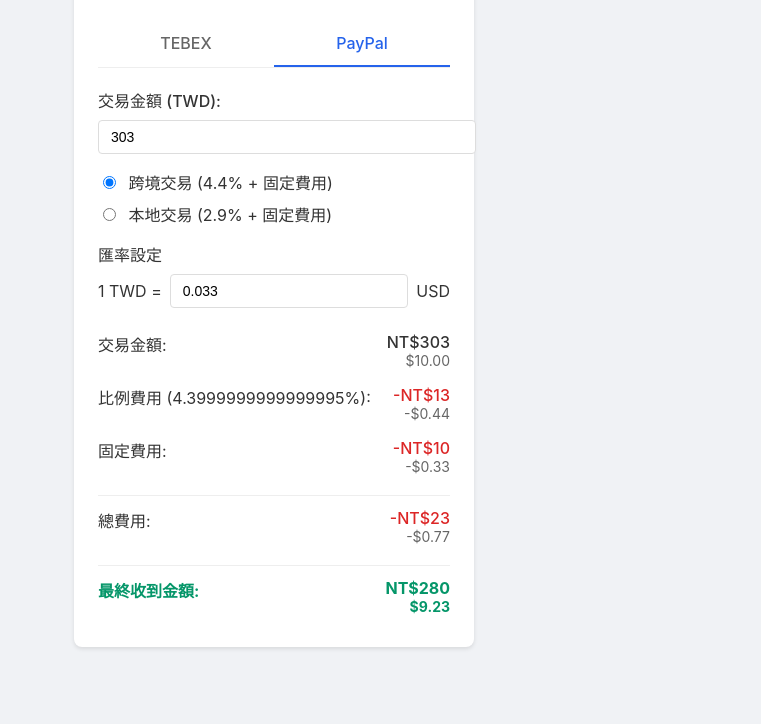
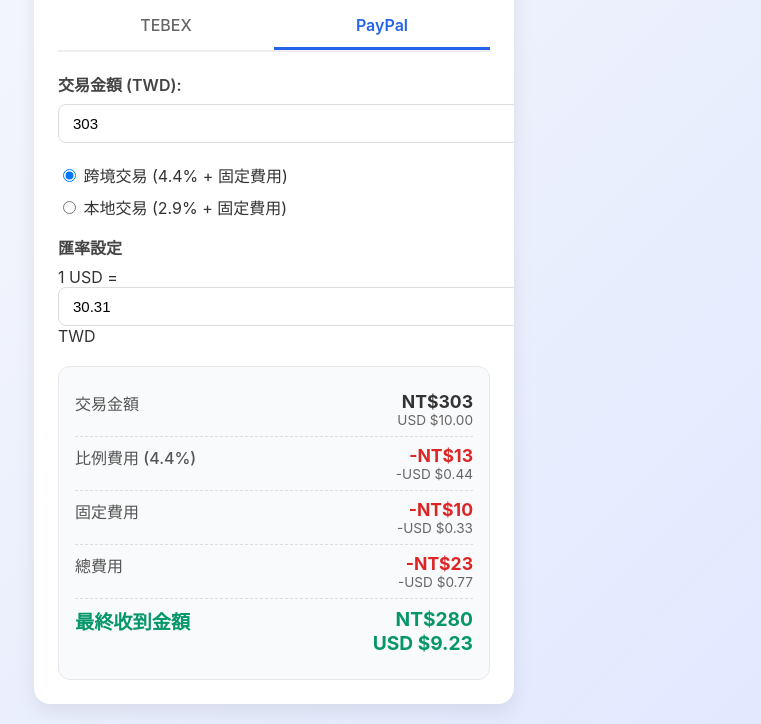
Before and after one commit to Hinake27/Tebex-Paypal, a plain HTML site: page index.html in a window 1280 px wide. Shown: the part 116-840 px from the top of the page, without its empty margins (366-1127 px from the left). Before the commit the page ends 800 px from the top, so only its background shows below. Drawn offline with Linux system fonts and the light colour scheme.

Commit message:
Add files via upload

```diff
--- a/index.html
+++ b/index.html
@@ -10,25 +10,27 @@
       align-items: center;
       min-height: 100vh;
       margin: 0;
-      background-color: #f0f2f5;
+      background: linear-gradient(135deg, #f9fafb, #e0e7ff);
       color: #333;
     }
 
     .container {
       width: 100%;
-      max-width: 400px;
+      max-width: 480px;
       padding: 20px;
     }
 
     .card {
       background: white;
-      border-radius: 8px;
-      box-shadow: 0 2px 4px rgba(0, 0, 0, 0.1);
+      border-radius: 16px;
+      box-shadow: 0 8px 20px rgba(0, 0, 0, 0.08);
+      overflow: hidden;
     }
 
     .card-header {
       padding: 20px;
-      border-bottom: 1px solid #eee;
+      background: #2563eb;
+      color: white;
       display: flex;
       justify-content: space-between;
       align-items: center;
@@ -37,15 +39,16 @@
     .card-title {
       font-size: 1.5rem;
       font-weight: bold;
-      text-align: center;
       margin: 0;
     }
 
     .language-switch {
       padding: 4px 8px;
-      border: 1px solid #ddd;
-      border-radius: 4px;
+      border: none;
+      border-radius: 6px;
       background: white;
+      color: #2563eb;
+      font-weight: 500;
       cursor: pointer;
     }
 
@@ -55,7 +58,7 @@
 
     .tabs {
       display: flex;
-      border-bottom: 1px solid #eee;
+      border-bottom: 2px solid #eee;
       margin-bottom: 20px;
     }
 
@@ -66,12 +69,14 @@
       cursor: pointer;
       font-weight: 500;
       color: #666;
-      border-bottom: 2px solid transparent;
+      border-bottom: 3px solid transparent;
+      transition: all 0.2s ease;
     }
 
     .tab.active {
       color: #2563eb;
       border-bottom-color: #2563eb;
+      font-weight: 600;
     }
 
     .tab-content {
@@ -83,33 +88,54 @@
     }
 
     .input-group {
-      margin-bottom: 16px;
+      margin-bottom: 20px;
     }
 
     .input-group label {
       display: block;
       margin-bottom: 8px;
-      font-weight: 500;
+      font-weight: 600;
+      color: #444;
     }
 
     input[type="number"],
     input[type="text"] {
       width: 100%;
-      padding: 8px 12px;
+      padding: 10px 14px;
       border: 1px solid #ddd;
-      border-radius: 4px;
-      font-size: 14px;
+      border-radius: 8px;
+      font-size: 15px;
     }
 
-    input[type="radio"],
-    input[type="checkbox"] {
-      margin-right: 8px;
+    .radio-group {
+      display: flex;
+      flex-direction: column;
+      gap: 8px;
+      margin-bottom: 16px;
+    }
+
+    .result-card {
+      background: #f9fafb;
+      border-radius: 12px;
+      padding: 16px;
+      margin-top: 12px;
+      border: 1px solid #e5e7eb;
     }
 
     .result-row {
       display: flex;
       justify-content: space-between;
       padding: 8px 0;
+      border-bottom: 1px dashed #ddd;
+    }
+
+    .result-row:last-child {
+      border-bottom: none;
+    }
+
+    .label {
+      font-weight: 500;
+      color: #555;
     }
 
     .amount-display {
@@ -117,11 +143,12 @@
     }
 
     .primary-amount {
-      font-weight: 500;
+      font-weight: bold;
+      font-size: 1.1rem;
     }
 
     .secondary-amount {
-      font-size: 0.875rem;
+      font-size: 0.85rem;
       color: #666;
     }
 
@@ -132,29 +159,7 @@
     .final-amount {
       color: #059669;
       font-weight: bold;
-    }
-
-    .border-top {
-      border-top: 1px solid #eee;
-      padding-top: 12px;
-      margin-top: 12px;
-    }
-
-    .exchange-rate-group {
-      display: flex;
-      align-items: center;
-      gap: 8px;
-    }
-
-    .exchange-rate-group input {
-      flex: 1;
-    }
-
-    .radio-group {
-      display: flex;
-      flex-direction: column;
-      gap: 8px;
-      margin-bottom: 16px;
+      font-size: 1.2rem;
     }
   </style>
 </head>
@@ -174,7 +179,7 @@
           <div class="tab active" onclick="switchTab('paypal')">PayPal</div>
         </div>
 
-        <!-- PayPal Tab Content -->
+        <!-- PayPal -->
         <div id="paypal-content" class="tab-content active">
           <div class="input-group">
             <label data-zh="交易金額 (TWD):" data-en="Transaction Amount (TWD):">交易金額 (TWD):</label>
@@ -194,17 +199,17 @@
 
           <div class="input-group">
             <label data-zh="匯率設定" data-en="Exchange Rate">匯率設定</label>
-            <div class="exchange-rate-group">
-              <span>1 TWD = </span>
-              <input type="number" value="0.033" step="0.0001" min="0" id="exchange-rate" oninput="calculatePayPal()">
-              <span>USD</span>
+            <div>
+              <span>1 USD = </span>
+              <input type="number" value="30.31" step="0.01" min="0" id="exchange-rate" oninput="calculatePayPal()">
+              <span>TWD</span>
             </div>
           </div>
 
-          <div id="paypal-results"></div>
+          <div id="paypal-results" class="result-card"></div>
         </div>
 
-        <!-- Tebex Tab Content -->
+        <!-- Tebex -->
         <div id="tebex-content" class="tab-content">
           <div class="input-group">
             <label data-zh="原始金額 ($):" data-en="Original Amount ($):">原始金額 ($):</label>
@@ -222,7 +227,7 @@
             </div>
           </div>
 
-          <div id="tebex-results"></div>
+          <div id="tebex-results" class="result-card"></div>
         </div>
       </div>
     </div>
@@ -253,7 +258,8 @@
 
     function calculatePayPal() {
       const amountTWD = parseFloat(document.getElementById('amount-twd').value) || 0;
-      const exchangeRate = parseFloat(document.getElementById('exchange-rate').value) || 0.033;
+      const exchangeRateInput = parseFloat(document.getElementById('exchange-rate').value) || 30.31;
+      const exchangeRate = 1 / exchangeRateInput; // 轉成 1 TWD = ? USD
       const isCrossBorder = document.querySelector('input[name="transaction-type"]').checked;
       const rate = isCrossBorder ? 0.044 : 0.029;
       const fixedFeeTWD = 10;
@@ -267,52 +273,44 @@
       const finalAmountTWD = amountTWD - totalFeeTWD;
       const finalAmountUSD = amountUSD - totalFeeUSD;
 
-      const labels = {
-        transactionAmount: { zh: '交易金額:', en: 'Transaction Amount:' },
-        percentageFee: { zh: `比例費用 (${rate * 100}%):`, en: `Percentage Fee (${rate * 100}%):` },
-        fixedFee: { zh: '固定費用:', en: 'Fixed Fee:' },
-        totalFee: { zh: '總費用:', en: 'Total Fee:' },
-        finalAmount: { zh: '最終收到金額:', en: 'Final Amount:' }
-      };
-
       document.getElementById('paypal-results').innerHTML = `
         <div class="result-row">
-          <span>${labels.transactionAmount[currentLang]}</span>
+          <span class="label">${currentLang === 'zh' ? '交易金額' : 'Transaction Amount'}</span>
           <div class="amount-display">
             <div class="primary-amount">NT$${amountTWD.toFixed(0)}</div>
-            <div class="secondary-amount">$${amountUSD.toFixed(2)}</div>
+            <div class="secondary-amount">USD $${amountUSD.toFixed(2)}</div>
           </div>
         </div>
 
         <div class="result-row">
-          <span>${labels.percentageFee[currentLang]}</span>
+          <span class="label">${currentLang === 'zh' ? '比例費用' : 'Percentage Fee'} (${(rate * 100).toFixed(1)}%)</span>
           <div class="amount-display fee">
             <div class="primary-amount">-NT$${percentageFeeTWD.toFixed(0)}</div>
-            <div class="secondary-amount">-$${percentageFeeUSD.toFixed(2)}</div>
+            <div class="secondary-amount">-USD $${percentageFeeUSD.toFixed(2)}</div>
           </div>
         </div>
 
         <div class="result-row">
-          <span>${labels.fixedFee[currentLang]}</span>
+          <span class="label">${currentLang === 'zh' ? '固定費用' : 'Fixed Fee'}</span>
           <div class="amount-display fee">
             <div class="primary-amount">-NT$${fixedFeeTWD.toFixed(0)}</div>
-            <div class="secondary-amount">-$${fixedFeeUSD.toFixed(2)}</div>
+            <div class="secondary-amount">-USD $${fixedFeeUSD.toFixed(2)}</div>
           </div>
         </div>
 
-        <div class="result-row border-top">
-          <span>${labels.totalFee[currentLang]}</span>
+        <div class="result-row">
+          <span class="label">${currentLang === 'zh' ? '總費用' : 'Total Fee'}</span>
           <div class="amount-display fee">
             <div class="primary-amount">-NT$${totalFeeTWD.toFixed(0)}</div>
-            <div class="secondary-amount">-$${totalFeeUSD.toFixed(2)}</div>
+            <div class="secondary-amount">-USD $${totalFeeUSD.toFixed(2)}</div>
           </div>
         </div>
 
-        <div class="result-row border-top">
-          <span class="final-amount">${labels.finalAmount[currentLang]}</span>
+        <div class="result-row">
+          <span class="label final-amount">${currentLang === 'zh' ? '最終收到金額' : 'Final Amount'}</span>
           <div class="amount-display">
             <div class="final-amount">NT$${finalAmountTWD.toFixed(0)}</div>
-            <div class="final-amount" style="font-size: 0.875rem;">$${finalAmountUSD.toFixed(2)}</div>
+            <div class="secondary-amount final-amount">USD $${finalAmountUSD.toFixed(2)}</div>
           </div>
         </div>
       `;
@@ -331,45 +329,26 @@
       const totalFees = tebexFee + paypalFee;
       const finalAmount = discountedAmount - totalFees;
 
-      const labels = {
-        originalAmount: { zh: '原始金額:', en: 'Original Amount:' },
-        discountAmount: { zh: '折扣金額:', en: 'Discount Amount:' },
-        discountedAmount: { zh: '折扣後金額:', en: 'Discounted Amount:' },
-        tebexFee: { zh: 'Tebex 費用 (10%):', en: 'Tebex Fee (10%):' },
-        paypalFee: { zh: 'PayPal 費用 (2.9% + $0.30):', en: 'PayPal Fee (2.9% + $0.30):' },
-        totalFee: { zh: '總費用:', en: 'Total Fee:' },
-        finalAmount: { zh: '最終收到金額:', en: 'Final Amount:' }
-      };
-
       document.getElementById('tebex-results').innerHTML = `
-<div class="result-row">
-          <span>${labels.tebexFee[currentLang]}</span>
-          <div class="amount-display fee">
-            <div class="primary-amount">-$${tebexFee.toFixed(2)}</div>
-          </div>
+        <div class="result-row">
+          <span class="label">Tebex 10%</span>
+          <div class="amount-display fee">-$${tebexFee.toFixed(2)}</div>
         </div>
         <div class="result-row">
-          <span>${labels.paypalFee[currentLang]}</span>
-          <div class="amount-display fee">
-            <div class="primary-amount">-$${paypalFee.toFixed(2)}</div>
-          </div>
+          <span class="label">PayPal 2.9% + $0.30</span>
+          <div class="amount-display fee">-$${paypalFee.toFixed(2)}</div>
         </div>
-        <div class="result-row border-top">
-          <span>${labels.totalFee[currentLang]}</span>
-          <div class="amount-display fee">
-            <div class="primary-amount">-$${totalFees.toFixed(2)}</div>
-          </div>
+        <div class="result-row">
+          <span class="label">${currentLang === 'zh' ? '總費用' : 'Total Fee'}</span>
+          <div class="amount-display fee">-$${totalFees.toFixed(2)}</div>
         </div>
-        <div class="result-row border-top">
-          <span class="final-amount">${labels.finalAmount[currentLang]}</span>
-          <div class="amount-display">
-            <div class="final-amount">$${finalAmount.toFixed(2)}</div>
-          </div>
+        <div class="result-row">
+          <span class="label final-amount">${currentLang === 'zh' ? '最終收到金額' : 'Final Amount'}</span>
+          <div class="amount-display final-amount">$${finalAmount.toFixed(2)}</div>
         </div>
       `;
     }
 
-    // Initial calculations
     calculatePayPal();
     calculateTebex();
   </script>
```
